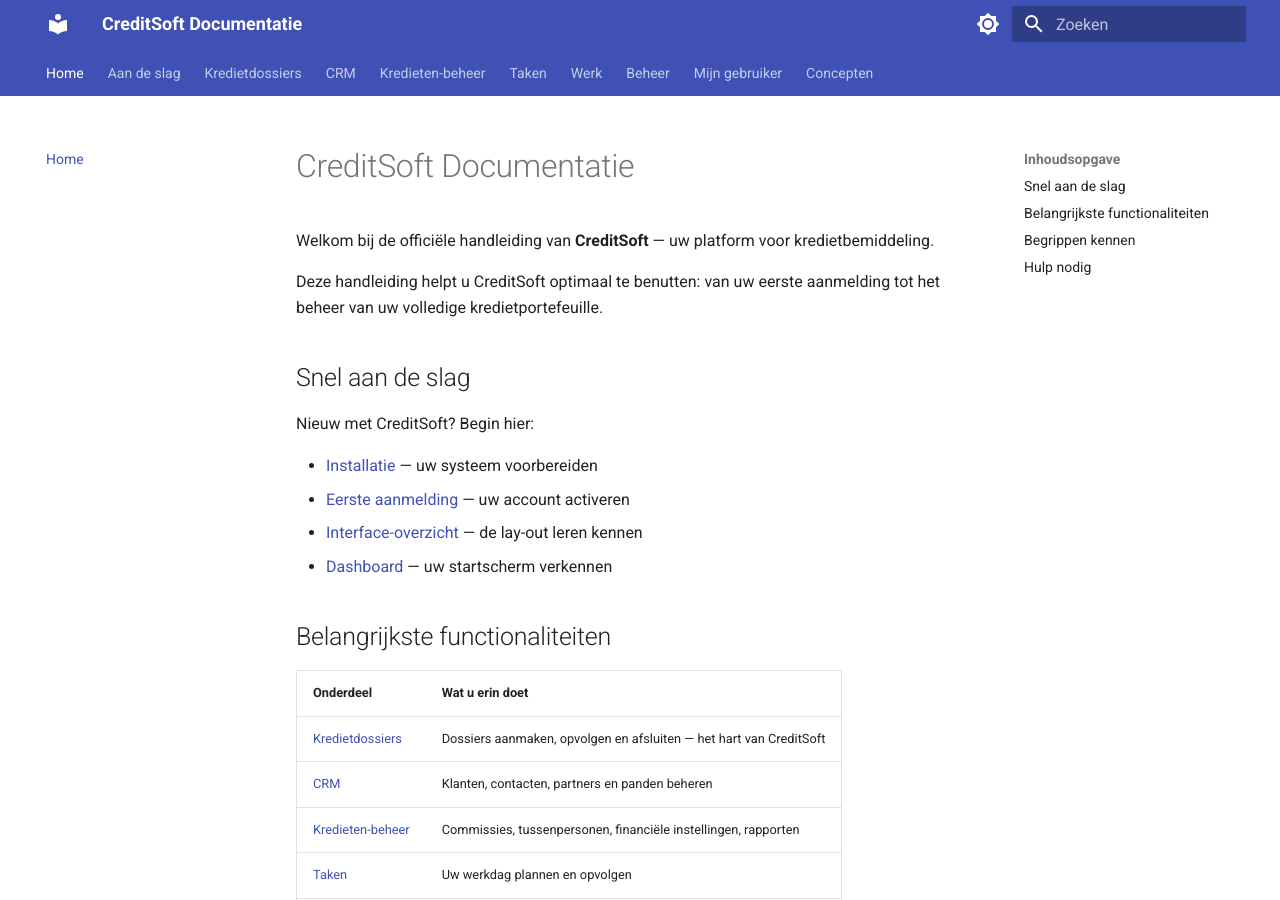
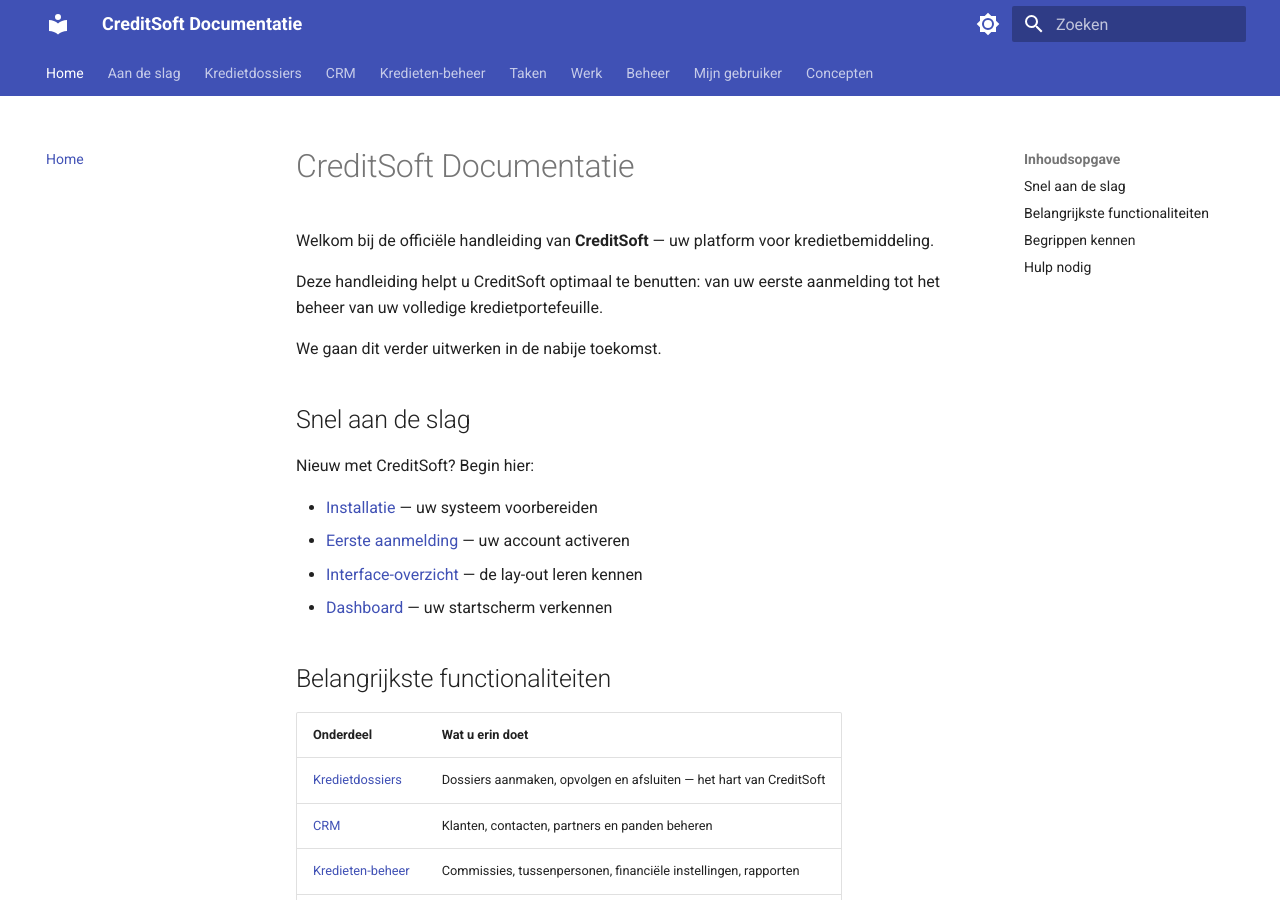
Before and after one commit to Dominique-prog-tech/creditsoft-docs, an MkDocs documentation site: the page built from docs/index.md, in a window 1280 px wide and 900 px high. Built offline with MkDocs 1.6.1 and Material for MkDocs 9.7.7, drawn with Linux system fonts in a browser that asks for light colours.

Commit message:
Kleine test om te zien of alles werkt

```diff
--- a/docs/index.md
+++ b/docs/index.md
@@ -3,6 +3,8 @@
 Welkom bij de officiële handleiding van **CreditSoft** — uw platform voor kredietbemiddeling.
 
 Deze handleiding helpt u CreditSoft optimaal te benutten: van uw eerste aanmelding tot het beheer van uw volledige kredietportefeuille.
+
+We gaan dit verder uitwerken in de nabije toekomst.
 
 ## Snel aan de slag
 
```
